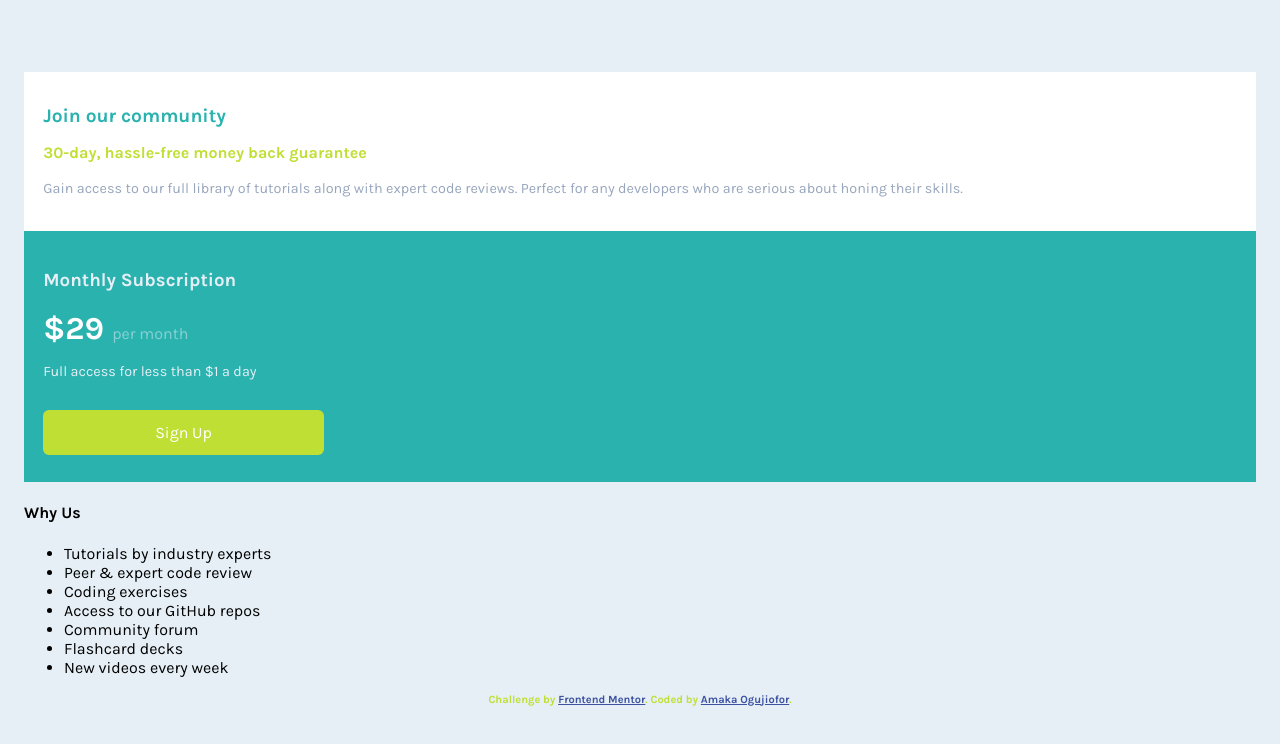
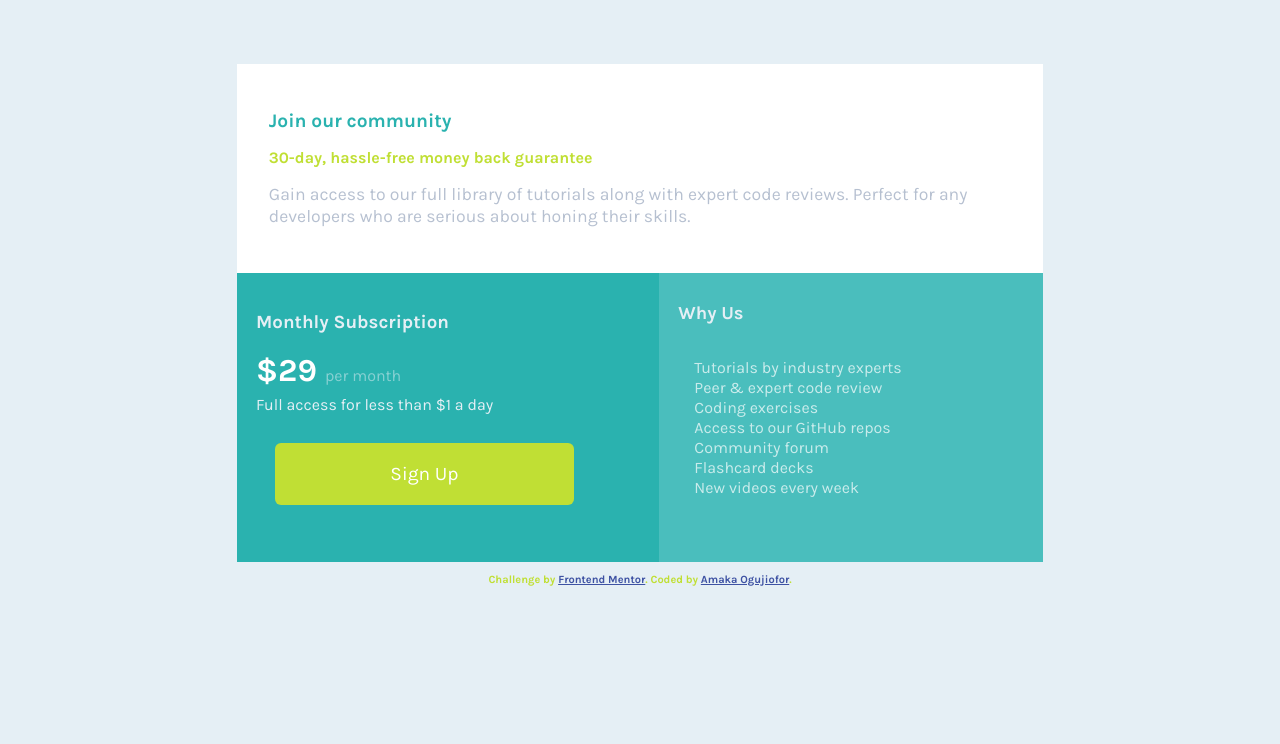
Before and after one commit to amakaogujiofor/Single-Price-Grid-Component, a plain HTML site: page index.html in a window 1280 px wide. Drawn offline with Linux system fonts and the light colour scheme.

Commit message:
Styling for responsive layouts

```diff
--- a/styles.css
+++ b/styles.css
@@ -15,12 +15,12 @@ body {
   background-color: var(--clr-neutral);
   font-family: var(--ff-main);
   padding: 1em;
+  width: 375px;
+  margin-top: 3em;
 }
 
 .container {
-  margin-top: 3em;
-  /* background-color: #fff; */
-  /* padding: 1.3em; */
+  margin: 0 auto;
 }
 
 .top-content {
@@ -31,6 +31,11 @@ body {
   background-color: var(--clr-primary);
   padding: 1.2em;
   padding-bottom: 2.5em;
+}
+.final-content {
+  background-color: #4abebd;
+  padding: 1.2em;
+  padding-bottom: 1em;
 }
 
 /* Typography */
@@ -51,11 +56,18 @@ h2 {
   line-height: 22px;
   color: var(--clr-grayishblue);
   font-weight: 400;
+  opacity: 0.7;
 }
 
-h3 {
+h3,
+h4 {
   color: var(--clr-neutral);
   margin-bottom: 1em;
+}
+
+h4 {
+  margin-top: 0.5em;
+  font-size: 1.15rem;
 }
 .mid-para {
   font-size: 2rem;
@@ -79,13 +91,86 @@ span {
   font-size: 0.9rem;
 }
 
-.membership {
-}
-
 .signup-btn {
   background-color: var(--clr-accent);
-  padding: 0.8em 7em;
+  padding: 0.8em 6.5em;
   border-radius: 6px;
   color: #fff;
   text-decoration: none;
+  margin-left: 1em;
 }
+
+ul {
+  padding: 0;
+}
+
+li {
+  list-style: none;
+  text-align: left;
+  color: #fff;
+  font-weight: 400;
+  font-size: 0.9rem;
+  line-height: 20px;
+  opacity: 0.7;
+}
+
+/* Media Queries */
+
+@media (min-width: 600px) {
+  body {
+    margin: 0 auto;
+    width: 90%;
+  }
+  .container {
+    margin-top: 3em;
+    display: flex;
+    flex-direction: column;
+    width: 90%;
+  }
+  .top-content {
+    padding: 2em;
+  }
+
+  .membership {
+    display: flex;
+  }
+
+  .middle-content {
+    width: 50%;
+  }
+
+  .details {
+    width: 50%;
+  }
+  .final-content {
+    padding-bottom: 2em;
+  }
+  .signup-btn {
+    padding: 1em 5em;
+    font-size: 1.2rem;
+  }
+  h2 {
+    font-size: 1.1rem;
+  }
+  .third-para {
+    font-size: 1rem;
+  }
+  .mid-para {
+    margin-bottom: 0.2em;
+  }
+  li {
+    font-size: 1rem;
+  }
+  ul {
+    padding: 1em;
+  }
+}
+
+@media (min-width: 1280px) {
+  .container {
+    width: 70%;
+  }
+  .signup-btn {
+    padding: 1em 6em;
+  }
+}
```
